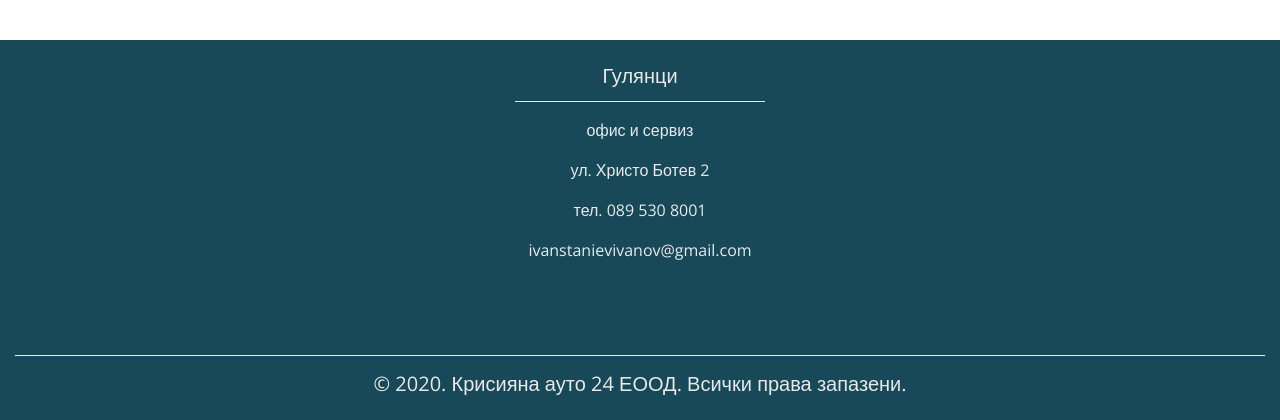
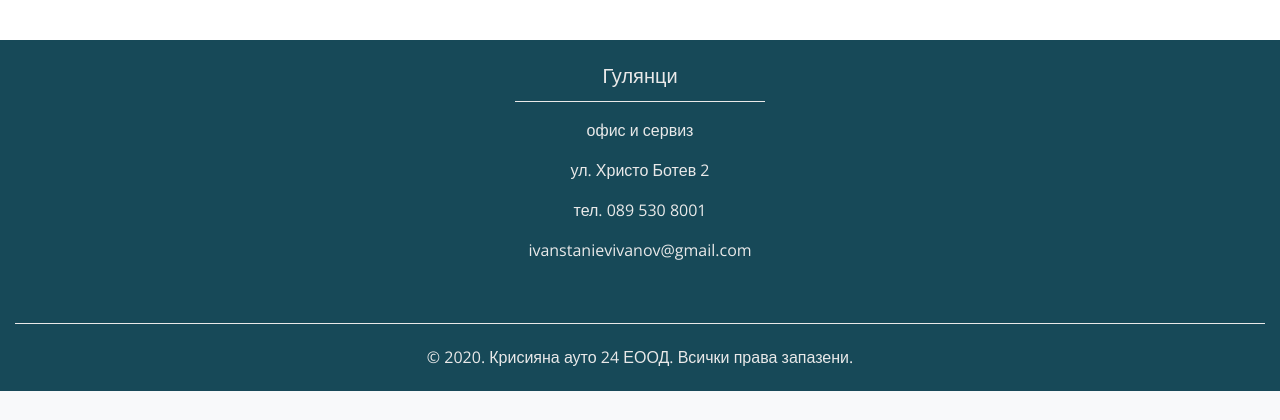
Before and after one commit to kristiyanivanovx/krisiqna-auto-24, a Flask app: page / in a window 1280 px wide. Shown: the part 3146-3566 px from the top of the page. After the commit the page ends 3537 px from the top, so only its background shows below. Run offline with Flask 2, Linux system fonts and the light colour scheme; some libraries are stand-ins or nearby versions.

Commit message:
design changes

```diff
--- a/static/css/style.css
+++ b/static/css/style.css
@@ -207,6 +207,10 @@ hr.light {
 
 footer a {
   color: #e9e9e9;
+}
+
+.footer-bottom-text {
+  padding-top: .5rem;
 }
 
 hr.light-100{
--- a/templates/layout.html
+++ b/templates/layout.html
@@ -59,7 +59,7 @@
 <!-- Footer -->
 
 <footer>
-<div class="container-fluid padding">
+<div class="container-fluid">
 <div class="row text-center">
 	<div class="col-xl-12">
 		<h5>Гулянци</h5>
@@ -71,9 +71,9 @@
 	</div>
 </div>
 </div>
-<div class="col-12 text-center padding">
+<div class="col-12 text-center">
 	<hr class="light-100">
-	<h5>&copy; 2020. Крисияна ауто 24 ЕООД. Всички права запазени.</h5>
+	<h6 class="footer-bottom-text">&copy; 2020. Крисияна ауто 24 ЕООД. Всички права запазени.</h6>
 </div>
 
 </footer>
```
